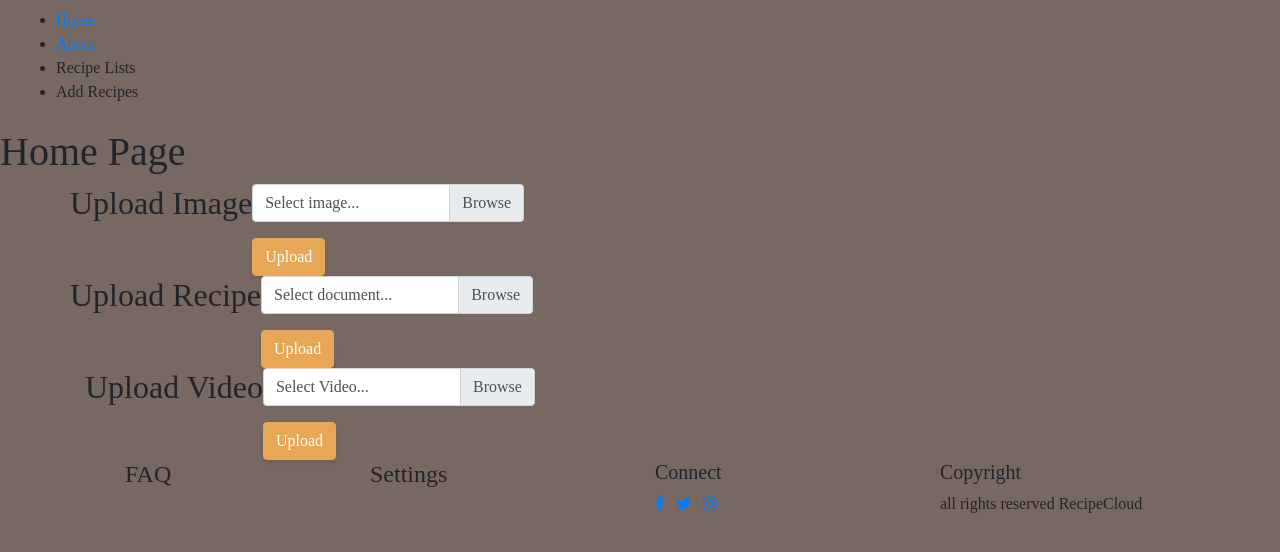
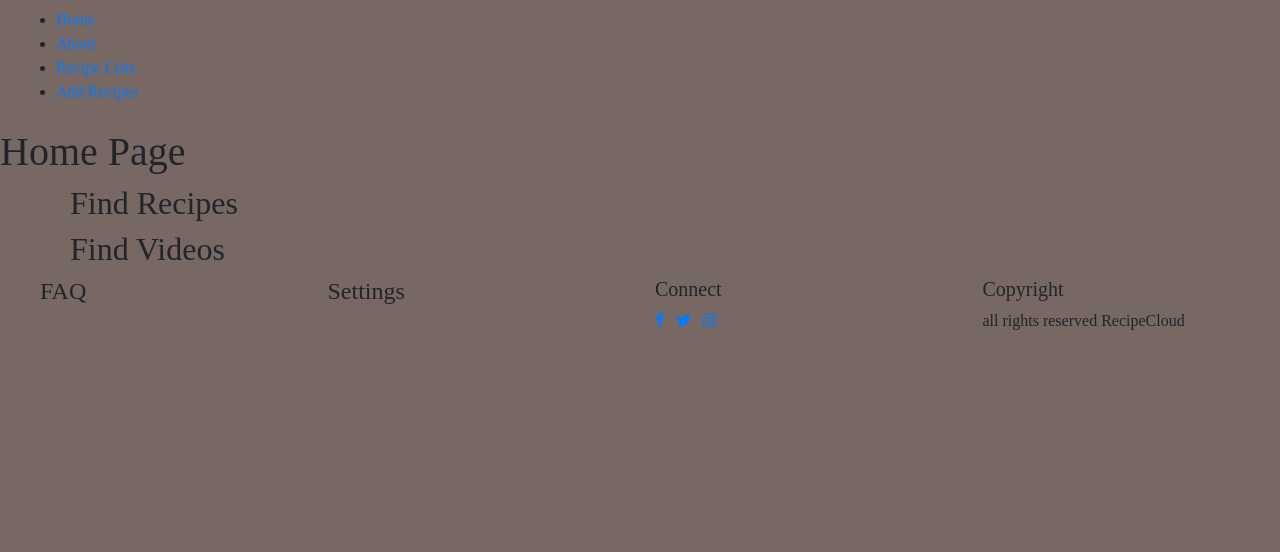
Before and after one commit to Justwhittaker/MusicHub, a Flask app: page / in a window 1280 px wide. Shown: the top 552 px of the page. Run offline with Flask 2, Linux system fonts and the light colour scheme; some libraries are stand-ins or nearby versions.

Commit message:
fix(recipeCloud):Href for input and reipe listings

```diff
--- a/templates/base.html
+++ b/templates/base.html
@@ -15,8 +15,8 @@
 	<ul>
 		<li><a href="{{ url_for('index') }}">Home</a></li>
 		<li><a href="{{ url_for('about') }}">About</a></li>
-		<li><a href="{{ url_for('listings') }}"></a>Recipe Lists</li>
-        <li><a href="{{ url_for('input') }}"></a>Add Recipes</li>
+        <li><a href="{{ url_for('listings') }}">Recipe Lists</a></li>
+		<li><a href="{{ url_for('input') }}">Add Recipes</a></li>
 
 	</ul>
 </nav>
--- a/templates/index.html
+++ b/templates/index.html
@@ -7,53 +7,15 @@
 <!-- Home page should have a search option for recipes-->
 <div class="container">
 	<div class="row">
-		<h2>Upload Image</h2>
-		<form action="/input" method="POST" enctype="multipart/form-data">
-			<div class="form-group">
-				<div class="custom-file">
-					<input type="file" class="custom-file-input" name="image" id="image">
-					<label class="custom-file-label" for="image">Select image...</label>
-				</div>
-			</div>
+		<h2>Find Recipes</h2>
+		<!--Examples of Recipes on the site-->
+	</div>
 
-			<button type="submit" class="btn btn-primary">Upload</button>
-
-		</form>
+	<div class="row">
+		<h2>Find Videos</h2>
+		<!--list of example videos appear-->
 	</div>
 </div>
-<div class="container">
-	<div class="row">
-		<h2>Upload Recipe</h2>
-		<form action="/input" method="POST" enctype="multipart/form-data">
-			<div class="form-group">
-				<div class="custom-file">
-					<input type="file" class="custom-file-input" name="pdf" id="pdf">
-					<label class="custom-file-label" for="image">Select document...</label>
-				</div>
-			</div>
-
-			<button type="submit" class="btn btn-primary">Upload</button>
-
-		</form>
-
-	</div>
-	<div class="container">
-		<div class="row">
-			<h2>Upload Video    </h2>
-			<form action="/input" method="POST" enctype="multipart/form-data">
-				<div class="form-group">
-					<div class="custom-file">
-						<input type="file" class="custom-file-input" name="video" id="video">
-						<label class="custom-file-label" for="image">Select Video...</label>
-					</div>
-				</div>
-
-				<button type="submit" class="btn btn-primary">Upload</button>
-
-			</form>
-
-		</div>
-	</div>
-	{% endblock %}
+{% endblock %}
 
 </html>
```
